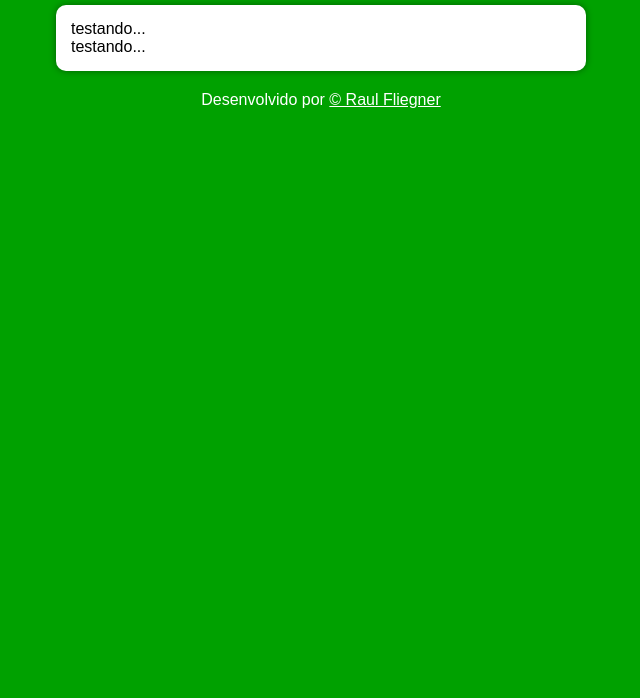
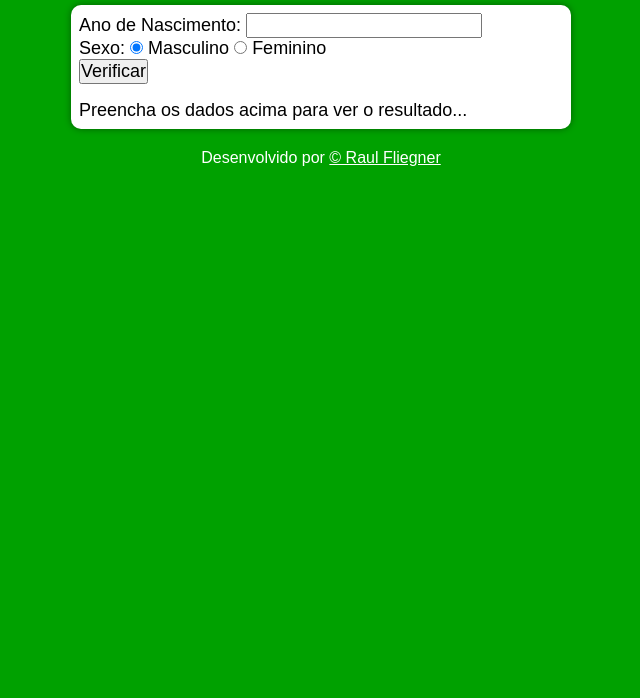
Before and after one commit to raulfliegner/javascript, a plain HTML site: page aula12ex/ex015/index.html in a window 1280 px wide. Shown: the part 102-800 px from the top of the page, without its empty margins (319-959 px from the left). Drawn offline with Linux system fonts and the light colour scheme.

Commit message:
começo do ex 03

```diff
--- a/aula12ex/ex015/index.html
+++ b/aula12ex/ex015/index.html
@@ -3,20 +3,32 @@
 <head>
     <meta charset="UTF-8">
     <meta name="viewport" content="width=device-width, initial-scale=1.0">
-    <title>Modelo de Exercício</title>
+    <title>Verificador de Idade</title>
     <link rel="stylesheet" href="style.css">
 </head>
 <body>
     <header>
-        <h1>Título</h1>
+        <h1>Verificador de Idade</h1>
     </header>
     <main>
         <section>
             <div>
-                testando...
+                <p>
+                    <label for="anonasc">Ano de Nascimento: </label>
+                    <input type="number" name="txtano" id="txtano">
+                </p>
+                <p>
+                    <label for="">Sexo: </label>
+                    <input type="radio" name="radsex" id="masc" checked>
+                    <label for="masc" id="masc">Masculino</label>
+                    <input type="radio" name="radsex" id="fem">
+                    <label for="fem" id="fem">Feminino</label>
+                </p>
+                <input type="button" value="Verificar" onclick="Calcular()">
+
             </div>
-            <div>
-                testando...
+            <div id="res">
+                Preencha os dados acima para ver o resultado...
             </div>
         </section>
     </main>
--- a/aula12ex/ex015/script.js
+++ b/aula12ex/ex015/script.js
@@ -0,0 +1,9 @@
+function Calcular() {
+    var data = new Date()
+    var ano = data.getFullYear()
+    formano = document.getElementById('txtano')
+    anonasc = Number(formano.value)
+    if (anonasc <= 0 || anonasc > ano) {
+        window.alert(`[ERRO] Verifique as informações e tente novamente.`)
+    }
+}
--- a/aula12ex/ex015/style.css
+++ b/aula12ex/ex015/style.css
@@ -18,13 +18,21 @@ header > h1 {
     margin: 50px 0px 20px 0px;
 }
 
+main {
+    max-width: 500px;
+    margin: auto;
+    padding: 0px 20px;
+}
+
 main > section {
     background-color: white;
-    width: 500px;
-    margin: auto;
     border-radius: 10px;
-    padding: 15px;
     box-shadow: 0px 0px 7px rgba(0, 0, 0, 0.4);
+}
+
+main > section > div {
+    padding: 8px;
+    font-size: 18px;
 }
 
 footer {
```
